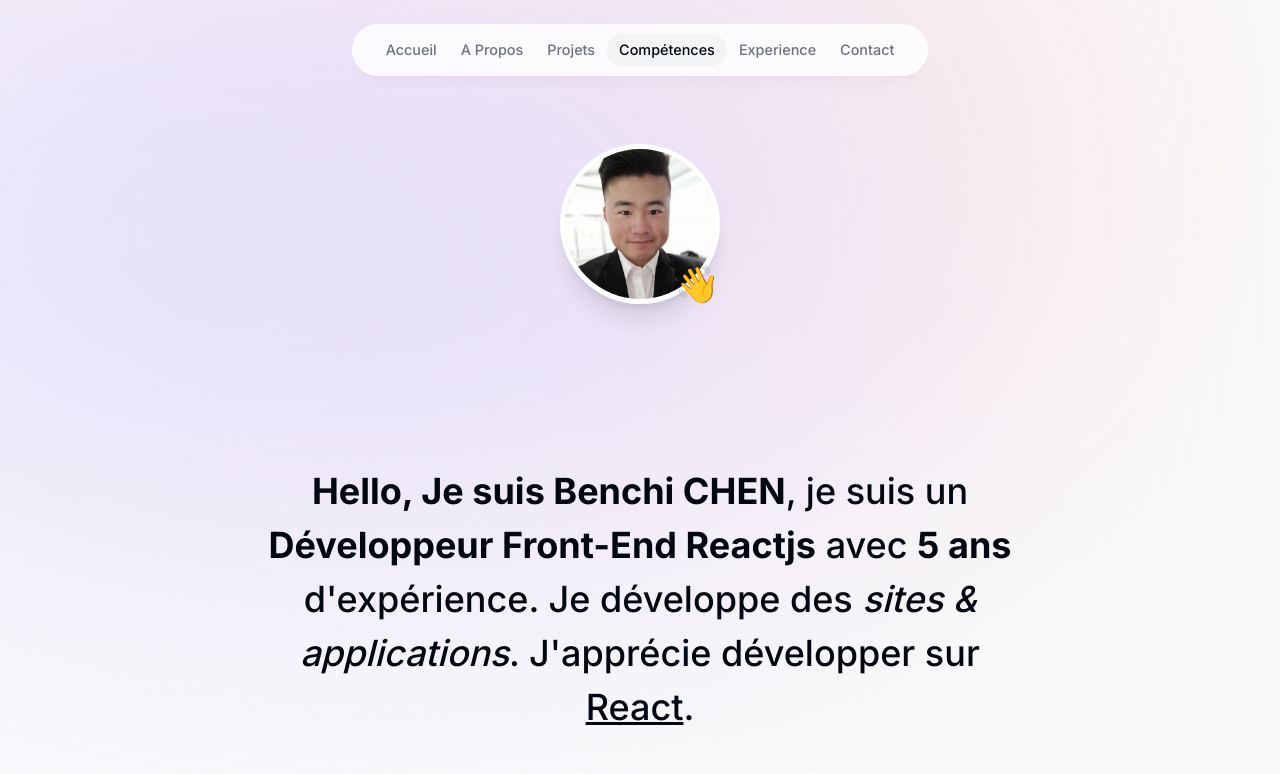
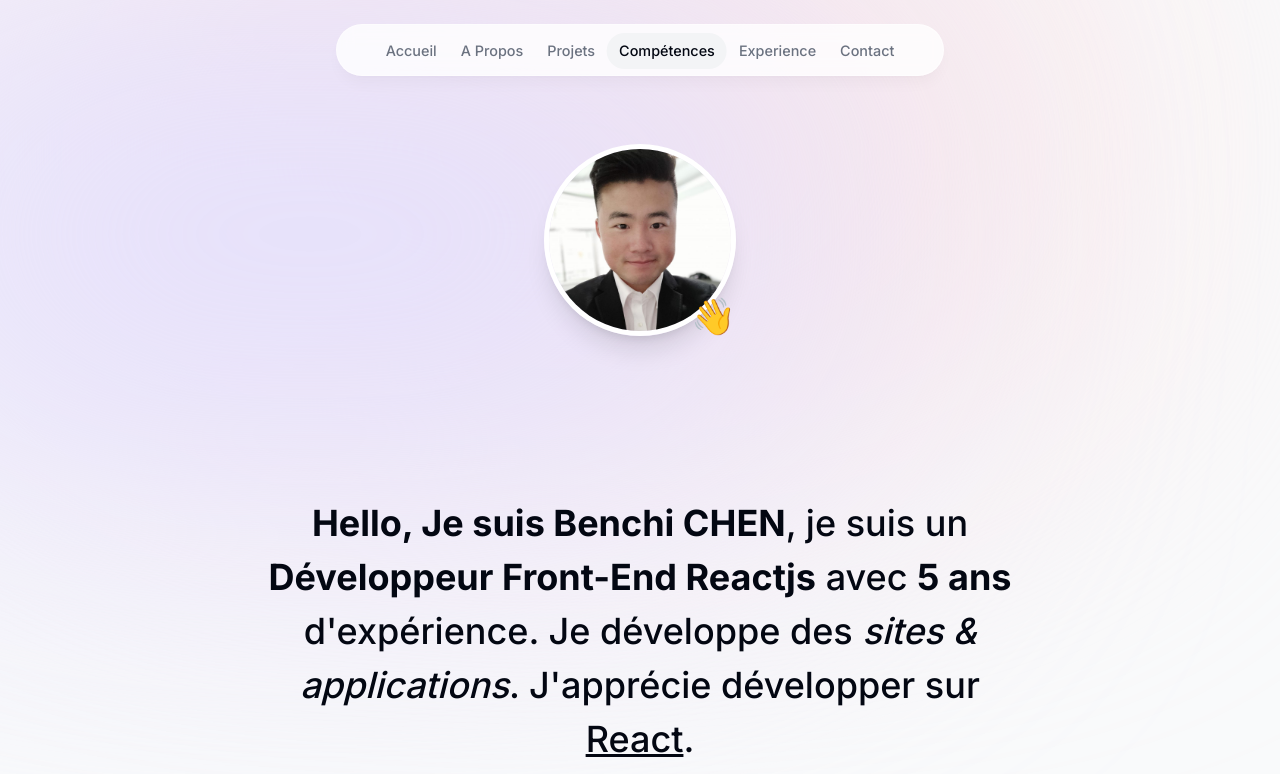
Before and after one commit to Yunight/NewPortfolio, a Next.js app: page / in a window 1280 px wide. Shown: the top 774 px of the page. Built offline with nearby package versions, Linux system fonts and the light colour scheme.

Commit message:
small fixes

```diff
--- a/components/header.tsx
+++ b/components/header.tsx
@@ -13,12 +13,12 @@
   return (
     <header className="z-[999] relative">
       <motion.div
-        className="fixed top-0 left-1/2 h-[4.5rem] w-full rounded-none border border-white border-opacity-40 bg-white bg-opacity-80 shadow-lg shadow-black/[0.03] backdrop-blur-[0.5rem] sm:top-6 sm:h-[3.25rem] sm:w-[36rem] sm:rounded-full "
+        className="fixed top-0 left-1/2 h-[4.5rem] w-full rounded-none border border-white border-opacity-40 bg-white bg-opacity-80 shadow-lg shadow-black/[0.03] backdrop-blur-[0.5rem] sm:top-6 sm:h-[3.25rem] sm:w-[38rem] sm:rounded-full "
         initial={{ y: -100, x: "-50%", opacity: 0 }}
         animate={{ y: 0, x: "-50%", opacity: 1 }}
       ></motion.div>
 
-      <nav className="flex fixed top-[0.15rem] left-1/2 h-12 -translate-x-1/2 py-2 sm:top-[1.7rem] sm:h-[initial] sm:py-0">
+      <nav className="flex fixed top-[0.15rem] left-1/2 h-12 -translate-x-1/2 py-2 sm:top-[1.7rem] sm:h-[initial] sm:py-0 md:h-[3rem]">
         <ul className="flex w-[22rem] flex-wrap items-center justify-center gap-y-1 text-[0.9rem] font-medium text-gray-500 sm:w-[initial] sm:flex-nowrap sm:gap-[4]">
           {links.map((link) => (
             <motion.li
--- a/components/intro.tsx
+++ b/components/intro.tsx
@@ -31,7 +31,7 @@
               height={192}
               quality={100}
               priority={true}
-              className="h-40 w-40 rounded-full border-[0.35rem] border-white object-cover shadow-xl"
+              className="h-30 w-30 rounded-full border-[0.35rem] border-white object-cover shadow-xl"
             />
           </motion.div>
           <motion.span
```
